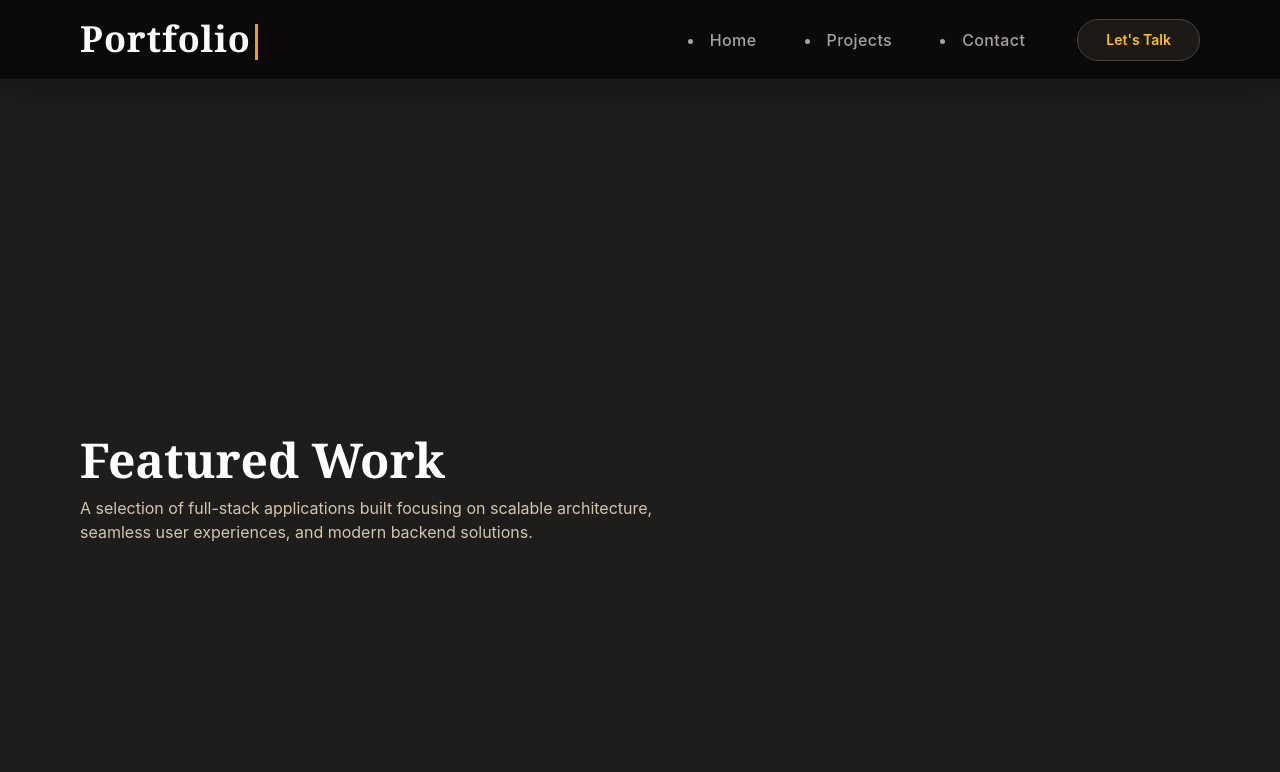
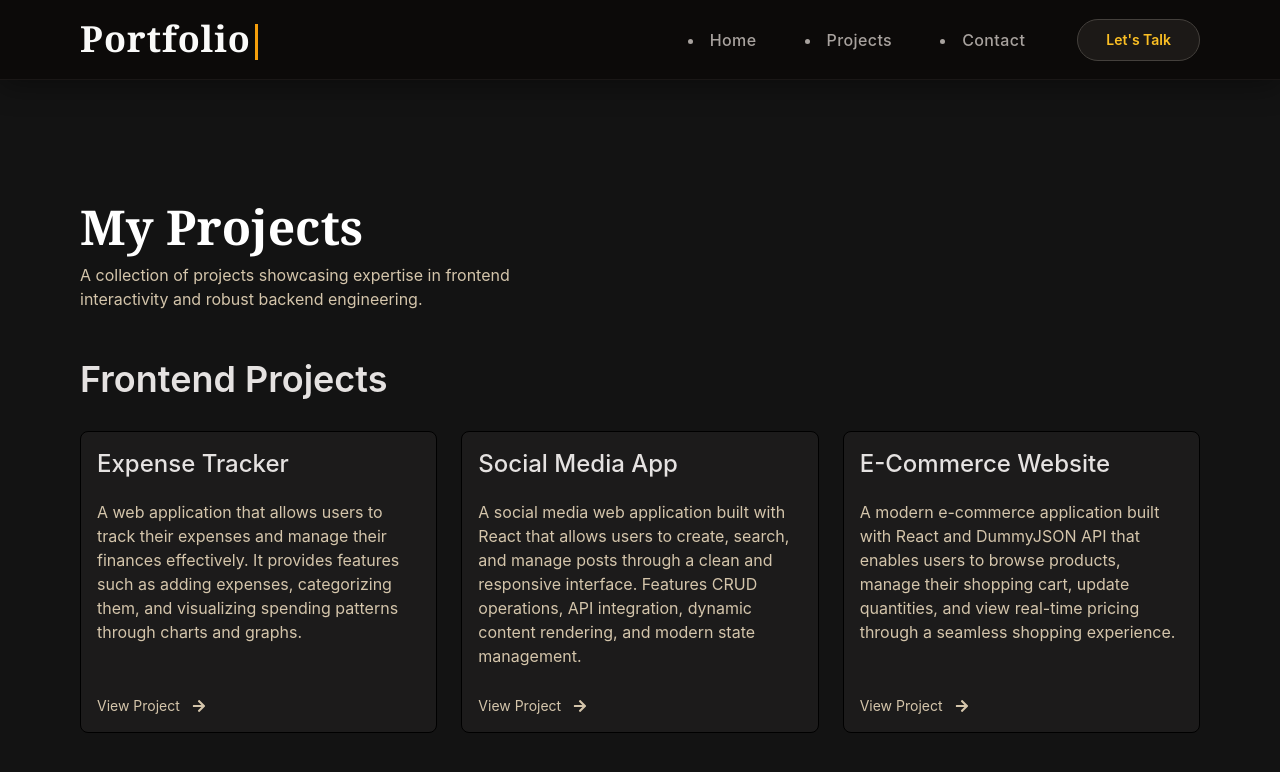
Before and after one commit to Mubashir-85/Portfolio, a React app in the folder Portfolio/: page /Projects in a window 1280 px wide. Shown: the top 772 px of the page. Built offline with nearby package versions, Linux system fonts and the light colour scheme; the HTML template or start-up script is replaced by a standard one.

Commit message:
Add react-icons dependency and update Project component to showcase frontend projects

```diff
--- a/Portfolio/package.json
+++ b/Portfolio/package.json
@@ -14,6 +14,7 @@
     "lucide-react": "^1.16.0",
     "react": "^19.2.6",
     "react-dom": "^19.2.6",
+    "react-icons": "^5.6.0",
     "react-router-dom": "^7.15.1",
     "tailwindcss": "^4.3.0"
   },
--- a/Portfolio/src/Components/Project/Project.jsx
+++ b/Portfolio/src/Components/Project/Project.jsx
@@ -1,27 +1,77 @@
 import React from "react";
+import { FaArrowRight } from "react-icons/fa";
 
 function Project() {
-    const projects = {
-        project1: {},
-        project2: {},
-        project3: {},
-    }
+  const frontend_projects = [
+    {
+      Name: "Expense Tracker",
+      Description:
+        "A web application that allows users to track their expenses and manage their finances effectively. It provides features such as adding expenses, categorizing them, and visualizing spending patterns through charts and graphs.",
+      link: "https://expenzetrack.netlify.app/",
+    },
+    {
+      Name: "Social Media App",
+      Description:
+        "A social media web application built with React that allows users to create, search, and manage posts through a clean and responsive interface. Features CRUD operations, API integration, dynamic content rendering, and modern state management.",
+      link: "https://connect-flow.netlify.app/",
+    },
+    {
+      Name: "E-Commerce Website",
+      Description:
+        "A modern e-commerce application built with React and DummyJSON API that enables users to browse products, manage their shopping cart, update quantities, and view real-time pricing through a seamless shopping experience.",
+      link: "https://digitalmarts.netlify.app/",
+    },
+  ];
   return (
-    <div className="h-screen bg-[#1E1D1B] flex ">
-      <div className="flex flex-col items-start justify-center w-full max-w-7xl mx-auto px-6 lg:px-20 gap-3">
+    <div className="h-screen bg-[#131313] flex ">
+      <div className="flex flex-col justify-center w-full max-w-7xl mx-auto px-6 lg:px-20 gap-3">
         <h1 className="font-bold text-white lg:text-5xl font-serif">
-          Featured Work
+          My Projects
         </h1>
-        <div className="text-[#D4C5AB] w-full h-1 mb-6">
+        <div className="text-[#D4C5AB] w-[45%] h-1 mb-10">
           <h2 className="text-[#D4C5AB]">
-            A selection of full-stack applications built focusing on scalable
-            architecture,
+            A collection of projects showcasing expertise in frontend
+            interactivity and robust backend engineering.
           </h2>
-          <h2>seamless user experiences, and modern backend solutions.</h2>
+          {/* <h2>seamless user experiences, and modern backend solutions.</h2> */}
         </div>
+        <div className="w-full h-auto flex flex-col gap-6 mt-10 mb-6">
+          <div className="w-full h-auto flex flex-col gap-3">
+            <div>
+              <h2 className="text-[#E5E2E1] lg:text-4xl font-semibold">
+                Frontend Projects
+              </h2>
+            </div>
+            <div className="w-full h-auto grid grid-cols-1 md:grid-cols-2 lg:grid-cols-3 gap-6 mt-5">
+              {frontend_projects.map((project, index) => {
+                return (
+                  <div
+                    className="w-full h-auto flex flex-col gap-2 justify-between bg-[#1C1B1B] border p-4 rounded-lg"
+                    key={index}
+                  >
+                    <div>
+                      <h3 className="text-[#E5E2E1] text-2xl font-medium">
+                        {project.Name}
+                      </h3>
 
-
-
+                      <p className="text-[#D4C5AB] mt-5">
+                        {project.Description}
+                      </p>
+                    </div>
+                    <a
+                      href={project.link}
+                      className="text-[#D4C5AB] flex items-center text-sm mt-5 gap-3"
+                      target="_blank"
+                      rel="noopener noreferrer"
+                    >
+                      View Project <FaArrowRight className="text-[#D4C5AB]" />
+                    </a>
+                  </div>
+                );
+              })}
+            </div>
+          </div>
+        </div>
       </div>
     </div>
   );
```
Also changed, not shown: 1 other file (tests, documents, lock files or other folders).
